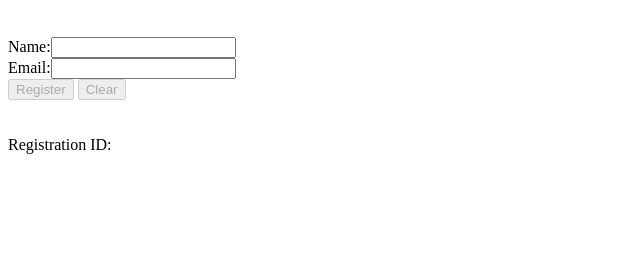
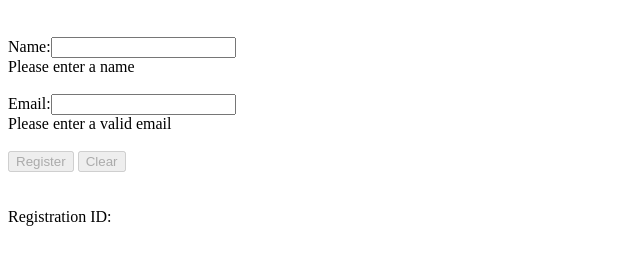
Before and after one commit to insinger/day8, a website: page public/index.html in a window 1280 px wide. Shown: the part 61-326 px from the top of the page, without its empty margins (0-640 px from the left). Drawn offline with nearby package versions, Linux system fonts and the light colour scheme.

Commit message:
form validation messages added

```diff
--- a/public/index.html
+++ b/public/index.html
@@ -11,9 +11,10 @@
  <br>
  <form ng-submit="regCtrl.submit()" name="regForm" novalidate>
  	Name:<input type="text" required ng-model="regCtrl.name" name="name">
+	<div ng-if="regForm.name.$invalid">Please enter a name</div>
 	<br>
-	<p ng-if="name.$invalid">blah blah blah</p>
  	Email:<input type="email" required ng-model="regCtrl.email" name="email">
+	<div ng-if="regForm.email.$invalid">Please enter a valid email</div>
 	<br>
  	<button type="submit" ng-disabled="regForm.$invalid">Register</button>
  	<button type="button" ng-disabled="regForm.$pristine" ng-click="regCtrl.reset()">Clear</button>
```
